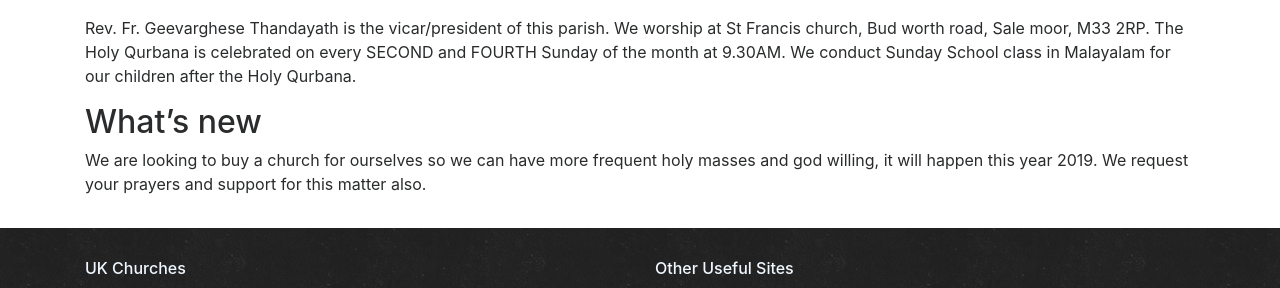
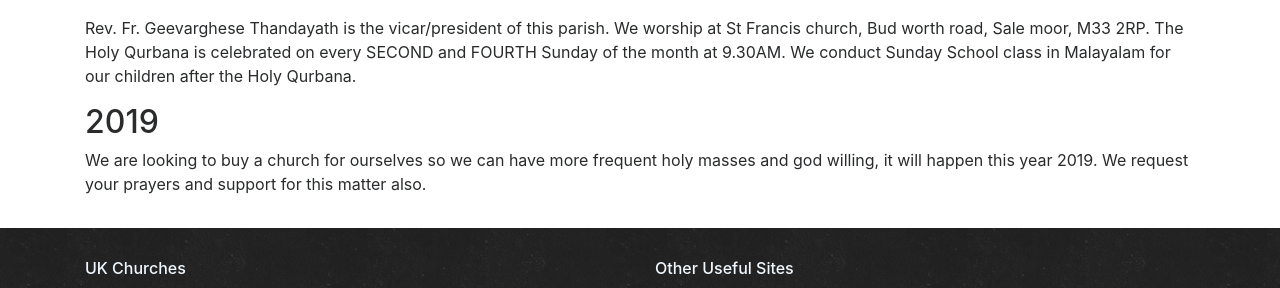
Before and after one commit to stmarys-jsoc/stmarys-jsoc.github.io, a Jekyll site: the page built from index.md, in a window 1280 px wide. Shown: the part 805-1093 px from the top of the page. Built offline with Jekyll 4.4.1, drawn with Linux system fonts in a browser that asks for light colours; our own code applies the rules of GitHub Pages for plain Markdown files.

Commit message:
Update index.md

```diff
--- a/index.md
+++ b/index.md
@@ -20,5 +20,5 @@ in England.This parish is under the patronage of His Holiness Moran Mor Ignatius
 
 Rev. Fr. Geevarghese Thandayath is the vicar/president of this parish. We worship at St Francis church, Bud worth road, Sale moor, M33 2RP. The Holy Qurbana is celebrated on every SECOND and FOURTH Sunday of the month at 9.30AM. We conduct Sunday School class in Malayalam for our children after the Holy Qurbana.
 
-## What's new
+## 2019
 We are looking to buy a church for ourselves so we can have more frequent holy masses and god willing, it will happen this year 2019. We request your prayers and support for this matter also.
```
